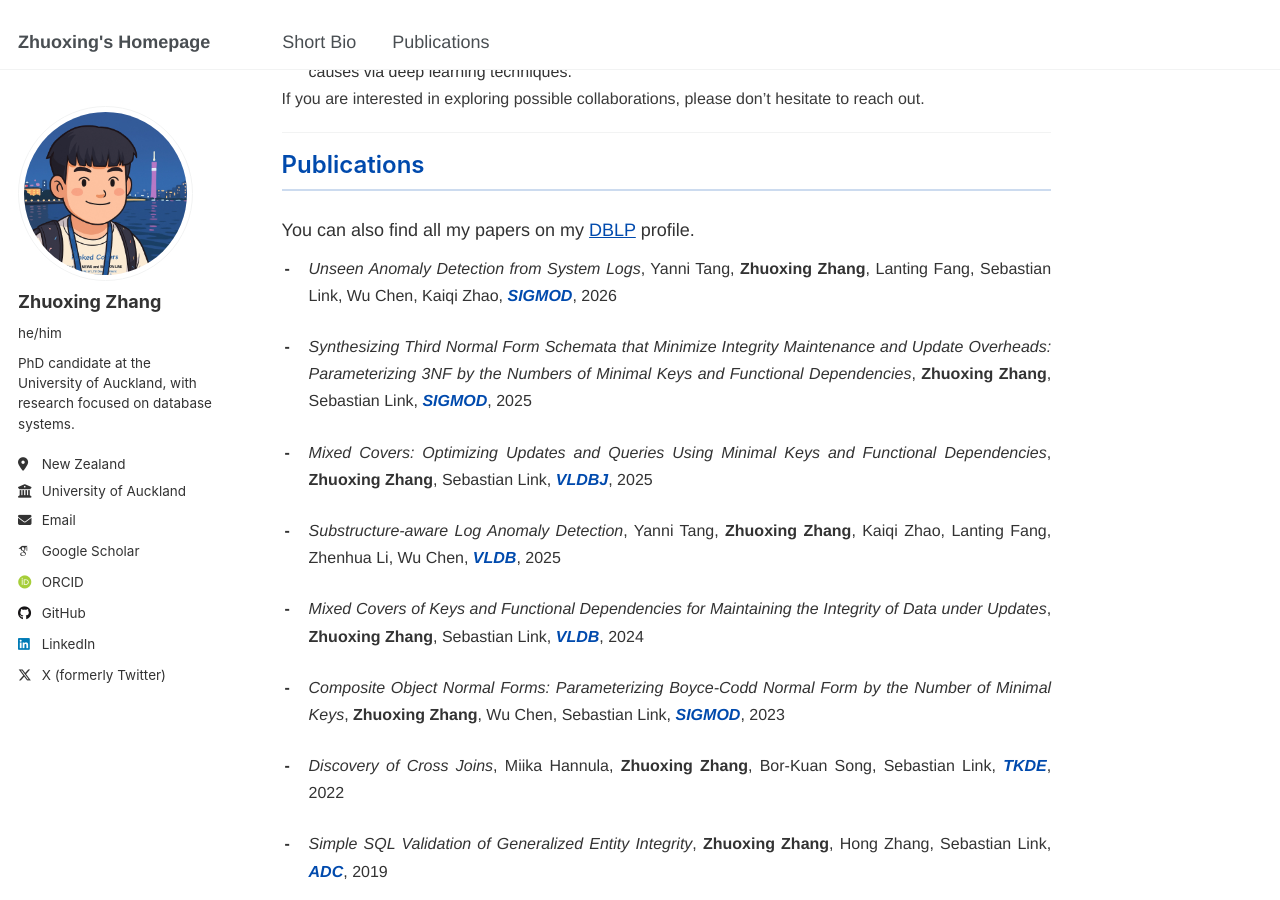
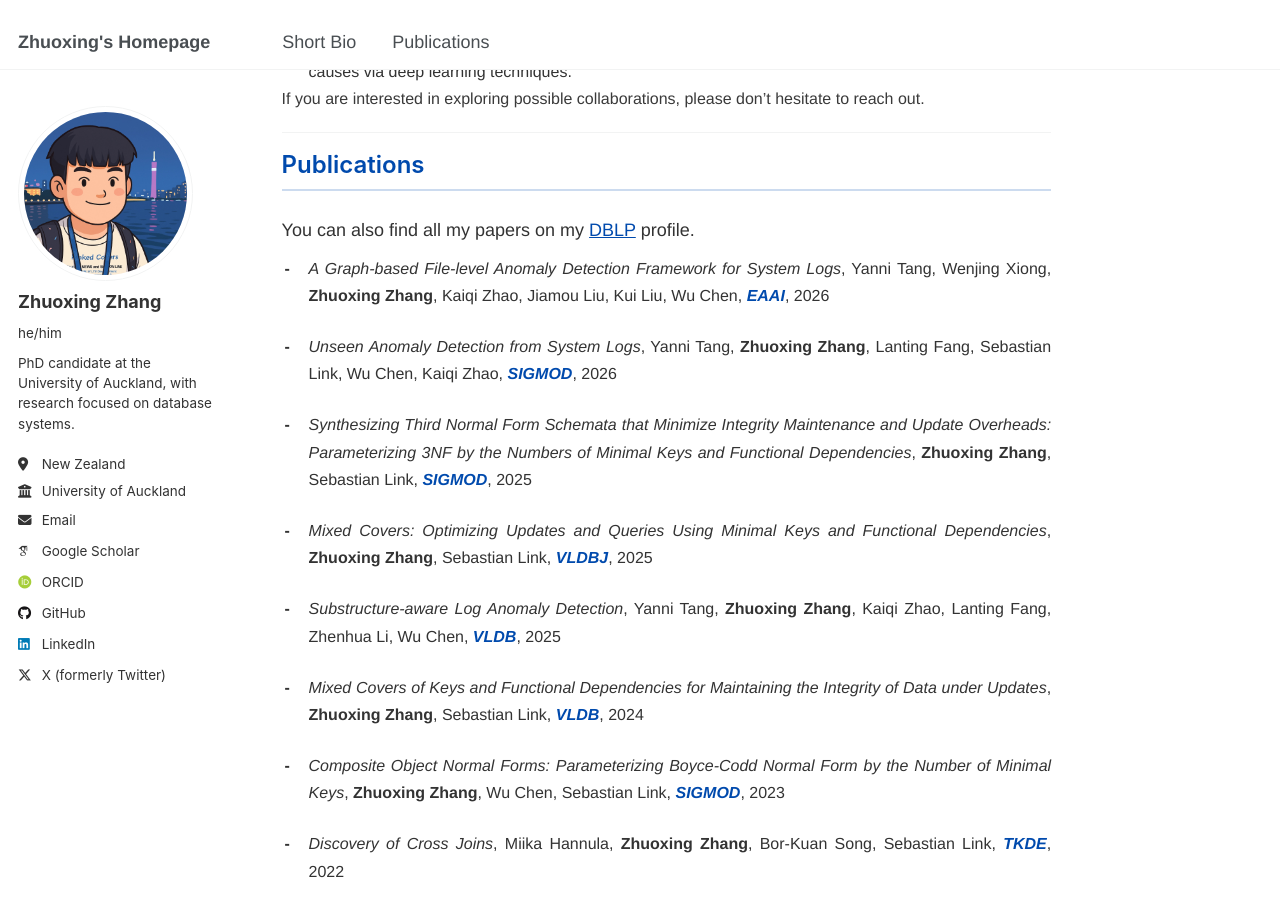
Before and after one commit to zhuoxingzhang/zhuoxingzhang.github.io, a Jekyll site: the page built from _pages/about.md, in a window 1280 px wide and 900 px high, scrolled down 389 px. Built offline with Jekyll 4.4.1, drawn with Linux system fonts in a browser that asks for light colours; some web fonts are replaced.

Commit message:
Update pubs.json

```diff
--- a/_data/pubs.json
+++ b/_data/pubs.json
@@ -1,4 +1,10 @@
 [
+	{
+        "title": "A Graph-based File-level Anomaly Detection Framework for System Logs",
+        "authors": "Yanni Tang, Wenjing Xiong, Zhuoxing Zhang, Kaiqi Zhao, Jiamou Liu, Kui Liu, Wu Chen",
+        "venue": "EAAI",
+        "year": "2026"
+    },
 	{
         "title": "Unseen Anomaly Detection from System Logs",
         "authors": "Yanni Tang, Zhuoxing Zhang, Lanting Fang, Sebastian Link, Wu Chen, Kaiqi Zhao",
```
